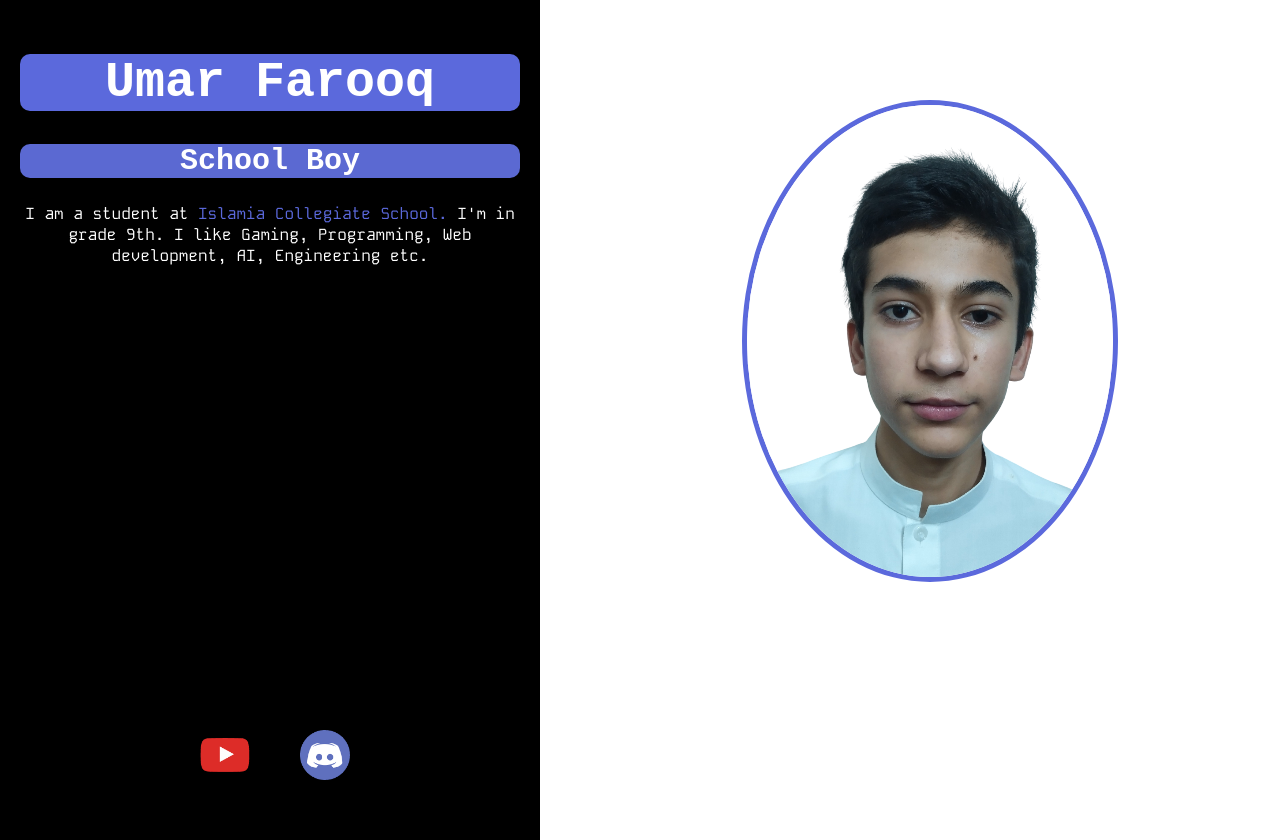
After one commit to Umarsubs/Portfolio, a PHP site: page /index.php in a window 1280 px wide. The commit adds this page. Run offline with PHP 8.4, Linux system fonts and the light colour scheme.

Commit message:
Add files via upload

```diff
--- /dev/null
+++ b/index.php
@@ -0,0 +1,22 @@
+<html>
+  <head>
+    <link rel="stylesheet" href="styles.css">
+    <link rel="icon" href="/favicon.png">
+    <title>Umar Farooq | Portfolio</title>
+  </head>
+  <body>
+    <div id="container" alt="Umar Farooq">
+      <h1>Umar Farooq</h1>
+      <h2>School Boy</h2>
+      <p alt="About Me">I am a student at <a href="https://www.facebook.com/Islamia.Collegiate.School/" target="_blank">Islamia Collegiate School.</a> I'm in grade 9th. I like Gaming, Programming, Web development, AI, Engineering etc.</p>
+      <img id="Umar-Pic" src="/Umar.png">
+
+      <a href="https://discordapp.com/users/1132981519879774210/" target="_blank">
+        <img id="discord" src="/Discord.png">
+      </a>
+      <a href="https://www.youtube.com/@TheFactsHuntwithWilliam" target="_blank">
+        <img id="youtube" src="/Youtube.png">
+      </a>
+    </div>
+  </body>
+</html>
```
Also changed, not shown: Discord.png (added), KodeMono.woff2 (added), Umar.png (added), Youtube.png (added), favicon.png (added), styles.css (line endings or trailing spaces).
